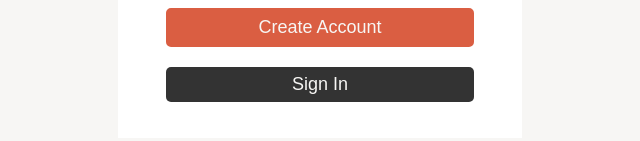
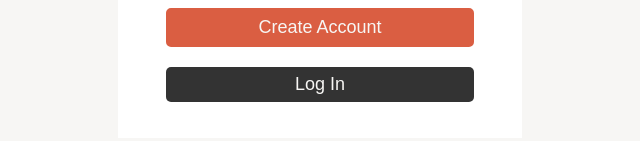
Before and after one commit to Ranjeetk489/Matoa-Ecom, a plain HTML site: page components/UserManagement/signUp.html in a window 1280 px wide. Shown: the part 649-790 px from the top of the page, 320-960 px from the left. Drawn offline with nearby package versions, Linux system fonts and the light colour scheme.

Commit message:
changed button name

```diff
--- a/components/UserManagement/signUp.html
+++ b/components/UserManagement/signUp.html
@@ -79,7 +79,7 @@
                     <span class="form-msg"></span>
                 </div>
                 <button class="action-btn">Create Account</button>
-                <button class="action-btn login-btn"><a href="login.html" class="login-link">Sign In</a></button>
+                <button class="action-btn login-btn"><a href="login.html" class="login-link">Log In</a></button>
             </form>
         </div>
     </div>
```
